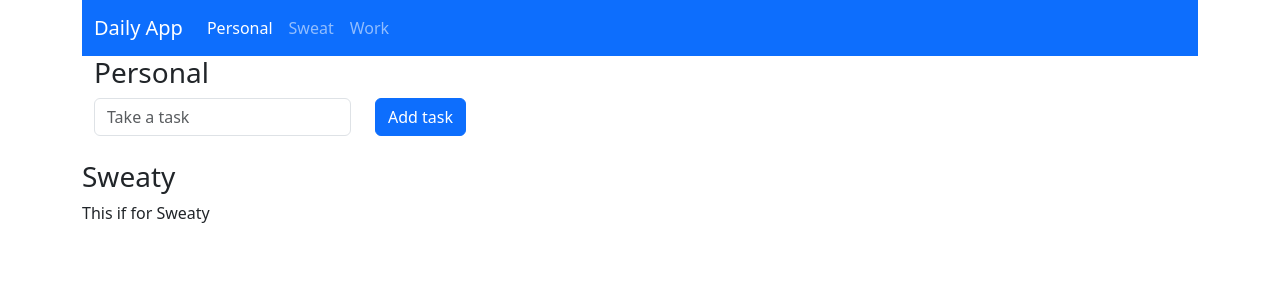
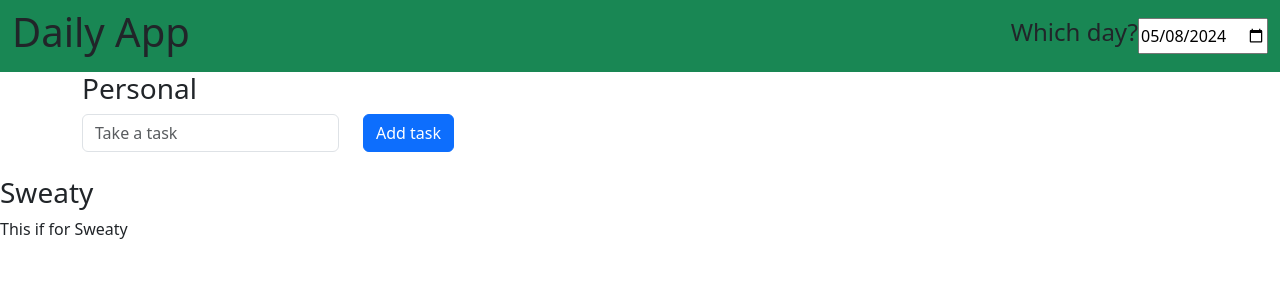
Before and after one commit to aneeshmunnam/daily-activity, a React (Create React App) app: page / in a window 1280 px wide. Shown: the top 300 px of the page. Built offline with nearby package versions, Linux system fonts and the light colour scheme.

Commit message:
add calendar from navbar & sent to components

```diff
--- a/src/App.js
+++ b/src/App.js
@@ -1,13 +1,21 @@
+import { useState } from 'react';
 import './App.css';
 import Header from './components/Header';
 import Personal from './components/Personal';
 import Sweat from './components/Sweat';
 
 function App() {
+
+  const [selectedDate, setSelectedDate] = useState(null);
+
+  const handleDateChange = (selectedDateNav) => {
+    setSelectedDate(selectedDateNav);
+  };
+
   return (
-    <div className="container">
-        <Header />
-        <Personal />
+    <div>
+        <Header onDateChange={handleDateChange} />
+        <Personal selectedDate={selectedDate}/>
         <Sweat />
     </div>
   );
--- a/src/common/TaskList.js
+++ b/src/common/TaskList.js
@@ -49,7 +49,7 @@ function Task({task, onEdit, onHandle, index, onDelete}) {
     } else {
         editTask = (
             <>
-                <div className="col-2" key={index}>
+                <div className="col-1" key={index}>
                     <label key={index}>{task.task}</label>
                 </div>
                 <div className="col-auto" key={index + 1}>
--- a/src/components/Header.js
+++ b/src/components/Header.js
@@ -1,26 +1,33 @@
-export default function Header() {
+import { useState } from "react"
+
+export default function Header({onDateChange}) {
+
+    const [date, setDate] = useState(new Date().toISOString().split('T')[0]);
+    const tommorow = new Date();
+    tommorow.setDate(new Date().getDate()+1);
+    const tommorowDate = tommorow.toISOString().split('T')[0];
+
+    const handleDateChange = (event) => {
+        const date = event.currentTarget.value;
+        setDate(date);
+        onDateChange(date)
+    };
+
     return (
         <>
-            <nav className="navbar navbar-expand-lg bg-primary" data-bs-theme="dark">
+            <nav className="navbar navbar-expand-lg bg-success">
                 <div className="container-fluid">
-                    <a className="navbar-brand" href="#">Daily App</a>
                     <button className="navbar-toggler" type="button" data-bs-toggle="collapse"
-                    data-bs-target="#navbarNav" aria-controls="navbarNav" aria-expanded="false"
-                    aria-label="Toggle navigation">
-                    <span className="navbar-toggler-icon"></span>
+                        data-bs-target="#navbarNav" aria-controls="navbarNav" aria-expanded="false"
+                        aria-label="Toggle navigation">
+                        <span className="navbar-toggler-icon"></span>
                     </button>
-                    <div className="collapse navbar-collapse" id="navbarNav">
-                    <ul className="navbar-nav">
-                        <li className="nav-item">
-                        <button className="nav-link active" aria-current="page" href="#">Personal</button>
-                        </li>
-                        <li className="nav-item">
-                        <a className="nav-link" href="#">Sweat</a>
-                        </li>
-                        <li className="nav-item">
-                        <a className="nav-link" href="#">Work</a>
-                        </li>
-                    </ul>
+                    <h1>Daily App</h1>
+                    <div className="d-flex">
+                        <h4>Which day?</h4>
+                        <input type="date" value={date}
+                        max={tommorowDate}
+                        onChange={handleDateChange}/>
                     </div>
                 </div>
             </nav>
--- a/src/components/Personal.js
+++ b/src/components/Personal.js
@@ -1,7 +1,7 @@
-import { useState } from "react";
+import { useEffect, useState } from "react";
 import TaskList from "../common/TaskList";
 
-export default function Personal() {
+export default function Personal({selectedDate}) {
     const [personalTasks, setPersonalTasks] = useState([]);
 
     const [personalTask, setPersonalTask] = useState({
@@ -9,6 +9,11 @@ export default function Personal() {
         "task": "",
         "status": false
     });
+
+    useEffect(() => {
+        // Will pull data from rxdb
+        setPersonalTasks([]);
+    }, [selectedDate]);
 
     const handlePersonal = (e) => {
         if (personalTask && personalTask.task.length === 0) return;
```
